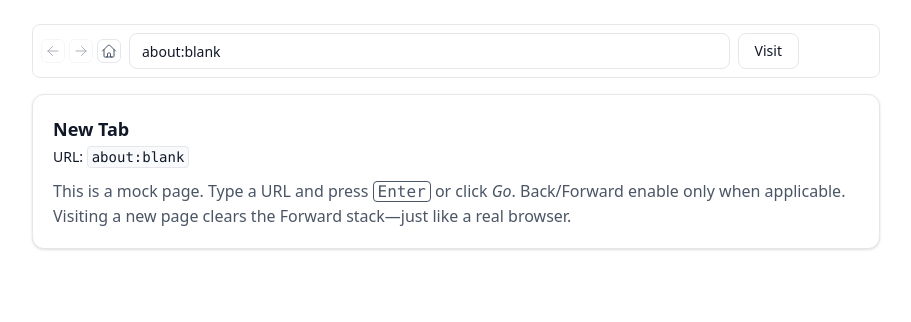
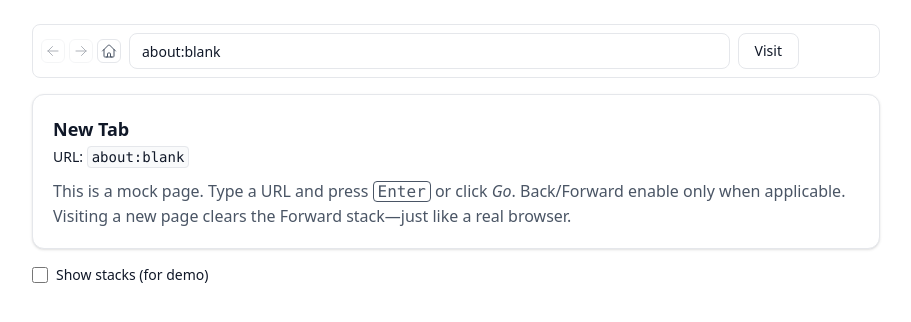
Before and after one commit to kmdebug/react-browser-history-simulator, a React (Vite) app: page / in a window 1280 px wide. Shown: the top 322 px of the page, without its empty margins (184-1095 px from the left). Built offline with nearby package versions, Linux system fonts and the light colour scheme.

Commit message:
feat(navigation): add StacksInspector component to display navigation history stacks

```diff
--- a/src/features/navigation/ui/BrowserHistorySimulator.tsx
+++ b/src/features/navigation/ui/BrowserHistorySimulator.tsx
@@ -3,6 +3,7 @@ import { useBrowserHistory } from '../state/useBrowserHistory';
 import HistoryToolbar from './HistoryToolbar';
 import AddressBar from './AddressBar';
 import PageView from './PageView';
+import StacksInspector from './StacksInspector';
 
 const BrowserHistorySimulator: React.FC = (): JSX.Element => {
   const {
@@ -15,7 +16,11 @@ const BrowserHistorySimulator: React.FC = (): JSX.Element => {
     setAddressBar,
     navigateTo,
     present,
+    past,
+    future,
     currentPageTitle,
+    showStacks,
+    setShowStacks,
   } = useBrowserHistory();
 
   return (
@@ -40,6 +45,14 @@ const BrowserHistorySimulator: React.FC = (): JSX.Element => {
       </div>
 
       <PageView title={currentPageTitle} url={present} />
+
+      <StacksInspector
+        checked={showStacks}
+        onToggle={setShowStacks}
+        past={past}
+        present={present}
+        future={future}
+      />
     </div>
   );
 };
--- /dev/null
+++ b/src/features/navigation/ui/StacksInspector.tsx
@@ -0,0 +1,80 @@
+import type { JSX } from 'react';
+
+type Props = {
+  checked: boolean;
+  onToggle: (v: boolean) => void;
+  past: string[];
+  present: string;
+  future: string[];
+};
+
+const StacksInspector: React.FC<Props> = ({
+  checked,
+  onToggle,
+  past,
+  present,
+  future,
+}): JSX.Element => (
+  <>
+    <div className="flex justify-between items-center">
+      <label className="flex items-center gap-2 text-sm">
+        <input
+          type="checkbox"
+          checked={checked}
+          onChange={(e) => onToggle(e.target.checked)}
+          className="border-gray-300 rounded size-4"
+        />
+        Show stacks (for demo)
+      </label>
+    </div>
+
+    {checked && (
+      <div className="gap-3 grid grid-cols-1 md:grid-cols-3">
+        <HistoryColumn title="Past (back stack)" items={past} highlightLast />
+        <HistoryColumn title="Present" items={[present]} />
+        <HistoryColumn
+          title="Future (forward stack)"
+          items={future}
+          highlightLast
+        />
+      </div>
+    )}
+  </>
+);
+
+const HistoryColumn: React.FC<{
+  title: string;
+  items: string[];
+  highlightLast?: boolean;
+}> = ({ title, items, highlightLast }): JSX.Element => (
+  <div className="bg-white p-3 border border-gray-200 border-dashed rounded-lg">
+    <div className="mb-2 font-medium text-gray-500 text-xs">{title}</div>
+    <div className="flex flex-col gap-2">
+      {items.length === 0 ? (
+        <div className="bg-gray-50 px-2 py-1 border border-gray-200 border-dashed rounded-md text-gray-500 text-xs text-center">
+          ∅
+        </div>
+      ) : (
+        items.map((url, item) => {
+          const isTop = highlightLast && item === items.length - 1;
+          return (
+            <div
+              key={`${url}-${item}`}
+              className={[
+                'truncate rounded-md border bg-white px-2 py-1 text-xs font-mono',
+                isTop
+                  ? 'border-gray-300 ring-1 ring-gray-300'
+                  : 'border-gray-200',
+              ].join(' ')}
+              title={url}
+            >
+              {url}
+            </div>
+          );
+        })
+      )}
+    </div>
+  </div>
+);
+
+export default StacksInspector;
```
